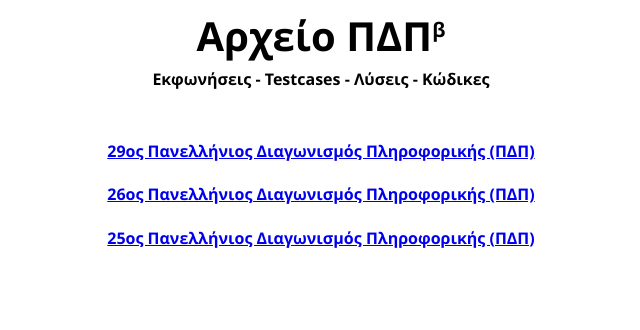
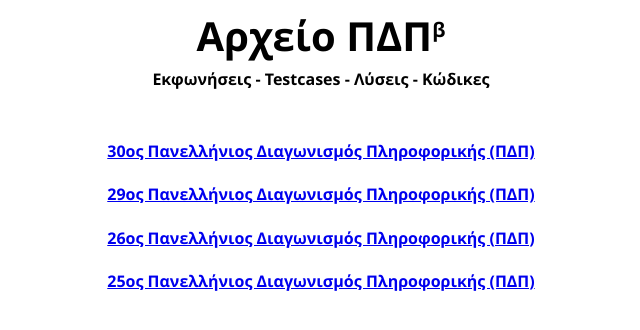
Before and after one commit to pdp-archive/pdp-archive.github.io, a Jekyll site: the page built from index.html, in a window 1280 px wide. Shown: the top 330 px of the page, without its empty margins (319-959 px from the left). Built offline with Jekyll 4.4.1, drawn with Linux system fonts in a browser that asks for light colours.

Commit message:
Πρόσθηκη 30ου ΠΔΠ

```diff
--- a/_config.yml
+++ b/_config.yml
@@ -27,6 +27,9 @@ collections:
   29-PDP:
     output: true
     permalink: /:collection/:name
+  30-PDP:
+    output: true
+    permalink: /:collection/:name
 
 defaults:
   - scope:
@@ -53,3 +56,9 @@ defaults:
     values:
       contest: "29ος ΠΔΠ"
       contest_url: "29-PDP"
+  - scope:
+      path: ""
+      type: "30-PDP"
+    values:
+      contest: "30ος ΠΔΠ"
+      contest_url: "30-PDP"
--- /dev/null
+++ b/contests/_30-PDP/index.md
@@ -0,0 +1,5 @@
+---
+title: "30ος Πανελλήνιος Διαγωνισμός Πληροφορικής (ΠΔΠ)"
+layout: summary
+tags: [summary]
+---
```
